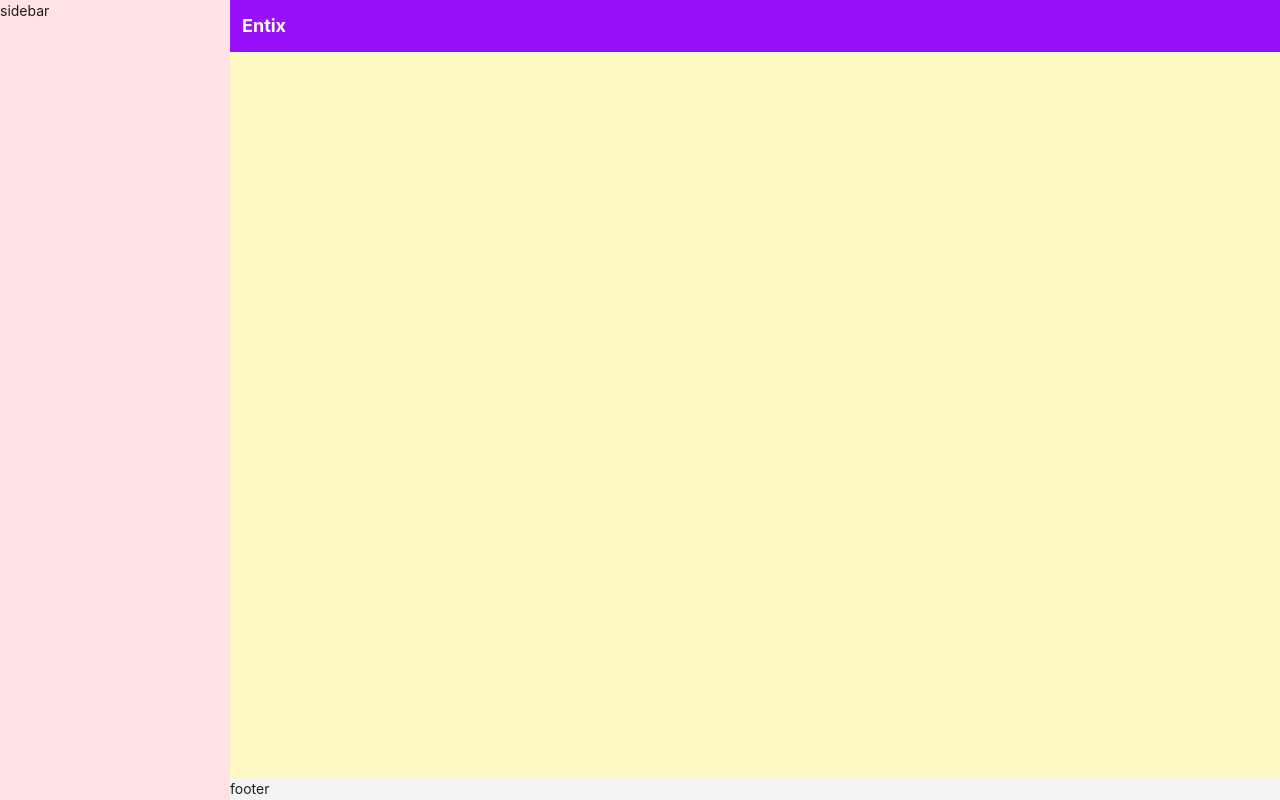
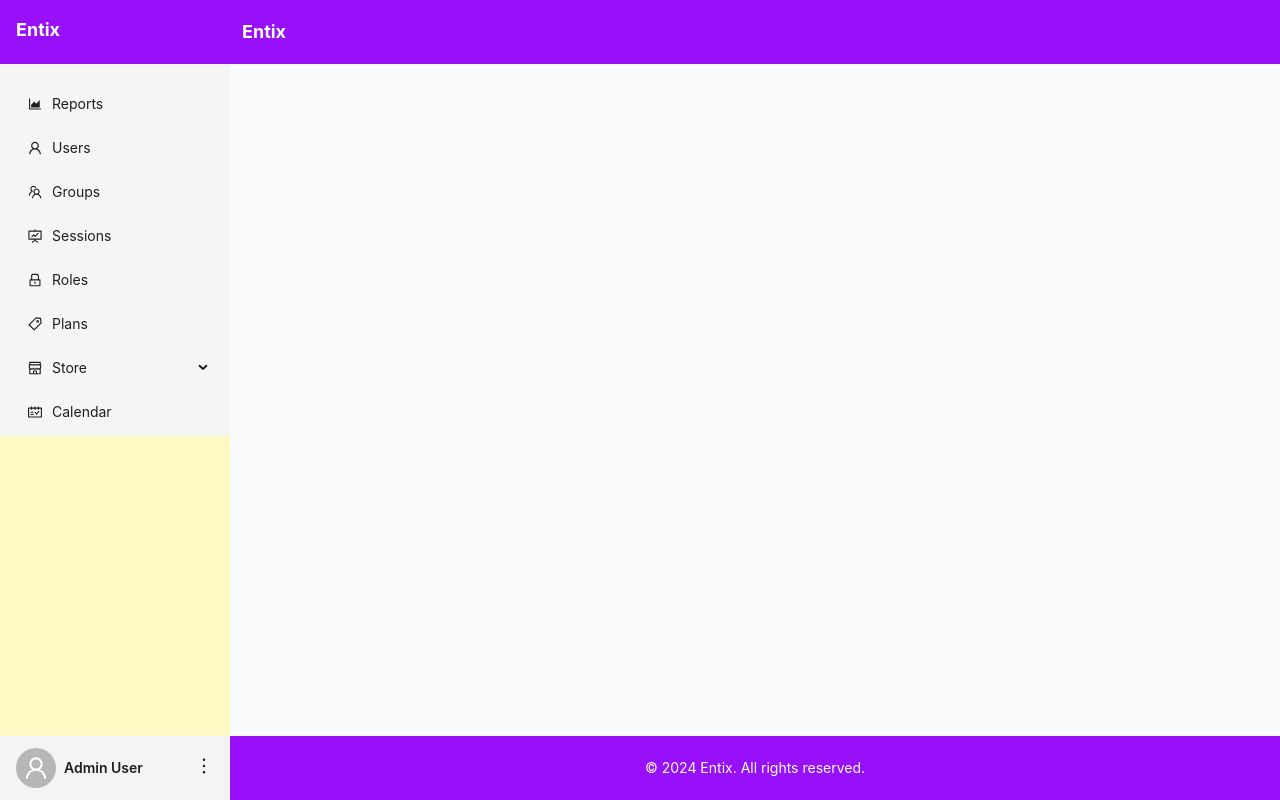
Before and after one commit to chen7david/entix-web, a React (Vite) app: page /#/admin in a window 1280 px wide. Built offline with nearby package versions, Linux system fonts and the light colour scheme; no server answers; what aws-amplify would draw is missing.

Commit message:
feat: added dummy sidebar header and footer

```diff
--- a/src/layouts/admin/AdminLayout.tsx
+++ b/src/layouts/admin/AdminLayout.tsx
@@ -9,8 +9,9 @@ import { AdminFooterContainer } from "../auth/components/FooterContainer";
 import { AdminSidebarToggleButton } from "./components/buttons/AdminSidebarToggleButton";
 import { useAtom } from "jotai";
 import { sidebarOpenAtom } from "./stores/sidebar.store";
+import { Overlay } from "./components/navigation/sidebar/Overlay";
+import { Sidebar } from "./components/sidebar/Sidebar";
 import "./styles/admin-layout.styles.css";
-import { Overlay } from "./components/navigation/sidebar/Overlay";
 
 type AdminLayoutProps = HTMLAttributes<HTMLDivElement> & {};
 
@@ -23,27 +24,40 @@ export const AdminLayout: React.FC<AdminLayoutProps> = ({
   return (
     <div className={cn(className)} {...props}>
       <AdminAppContainer className="bg-blue-100">
+        {/* Sidebar */}
         <AdminSidebarContainer
-          className={cn("bg-red-100 z-50", {
-            "show-admin-sidebar": sidebarOpen,
-          })}
+          className={cn({ "show-admin-sidebar": sidebarOpen })}
         >
-          sidebar
+          <Sidebar />
         </AdminSidebarContainer>
 
+        {/* Overlay */}
         <Overlay />
 
+        {/* Navbar */}
         <AdminNavbarContainer className="bg-purple-600 p-3 flex flex-row justify-between">
           <div className="flex items-center justify-center">
             <span className="text-white text-lg font-bold">Entix</span>
           </div>
           <AdminSidebarToggleButton className="flex justify-center md:hidden" />
         </AdminNavbarContainer>
-        <AdminMainContainer className="bg-yellow-100">
+
+        {/* Main */}
+        <AdminMainContainer className="bg-gray-50 p-8">
           <Outlet />
         </AdminMainContainer>
-        <AdminFooterContainer className="bg-gray-100">
-          footer
+
+        {/* Footer */}
+        <AdminFooterContainer
+          className="
+          flex
+          items-center
+          justify-center
+          bg-purple-600
+          text-white p-3
+        "
+        >
+          <span>© 2024 Entix. All rights reserved.</span>
         </AdminFooterContainer>
       </AdminAppContainer>
     </div>
--- /dev/null
+++ b/src/layouts/admin/components/sidebar/Sidebar.tsx
@@ -0,0 +1,17 @@
+import cn from "classnames";
+import { HTMLAttributes } from "react";
+import { SidebarHeader } from "./SidebarHeader";
+import { SidebarBody } from "./SidebarBody";
+import { SidebarFooter } from "./SidebarFooter";
+
+type SidebarProps = HTMLAttributes<HTMLDivElement> & {};
+
+export const Sidebar: React.FC<SidebarProps> = ({ className, ...props }) => {
+  return (
+    <div className={cn(className)} {...props}>
+      <SidebarHeader className="h-[64px] bg-purple-600" />
+      <SidebarBody className="h-[calc(100dvh-128px)] bg-yellow-100" />
+      <SidebarFooter className="h-[64px] bg-gray-100" />
+    </div>
+  );
+};
--- /dev/null
+++ b/src/layouts/admin/components/sidebar/SidebarBody.tsx
@@ -0,0 +1,19 @@
+import cn from "classnames";
+import { HTMLAttributes } from "react";
+import { SidebarMenu } from "./SidebarMenu";
+
+type SidebarBodyProps = HTMLAttributes<HTMLDivElement> & {};
+
+export const SidebarBody: React.FC<SidebarBodyProps> = ({
+  className,
+  ...props
+}) => {
+  return (
+    <div
+      className={cn(" overflow-y-auto overflow-x-hidden", className)}
+      {...props}
+    >
+      <SidebarMenu />
+    </div>
+  );
+};
--- /dev/null
+++ b/src/layouts/admin/components/sidebar/SidebarFooter.tsx
@@ -0,0 +1,83 @@
+import cn from "classnames";
+import { HTMLAttributes } from "react";
+import { useNavigate } from "react-router-dom";
+import { Avatar, Dropdown, Space, Typography } from "antd";
+import {
+  UserOutlined,
+  LogoutOutlined,
+  SettingOutlined,
+  MoreOutlined,
+} from "@ant-design/icons";
+import type { MenuProps } from "antd";
+
+const { Text } = Typography;
+
+type SidebarFooterProps = HTMLAttributes<HTMLDivElement> & {};
+
+export const SidebarFooter: React.FC<SidebarFooterProps> = ({
+  className,
+  ...props
+}) => {
+  const navigate = useNavigate();
+
+  const onLogout = () => {
+    // Implement logout logic here
+    console.log("Logging out...");
+  };
+
+  const userMenuItems: MenuProps["items"] = [
+    {
+      key: "profile",
+      label: "Profile",
+      icon: <UserOutlined />,
+      onClick: () => navigate("/admin/profile"),
+    },
+    {
+      key: "settings",
+      label: "Settings",
+      icon: <SettingOutlined />,
+      onClick: () => navigate("/admin/settings"),
+    },
+    {
+      type: "divider",
+    },
+    {
+      key: "logout",
+      label: "Logout",
+      icon: <LogoutOutlined />,
+      danger: true,
+      onClick: onLogout,
+    },
+  ];
+
+  return (
+    <div className={cn(className)} {...props}>
+      <div className="px-4 py-3">
+        <Space className="cursor-pointer w-full justify-between items-center">
+          <Space>
+            <Avatar
+              size="large"
+              icon={<UserOutlined />}
+              className="bg-primary"
+            />
+            <div className="flex flex-col">
+              <Text strong className="text-white">
+                Admin User
+              </Text>
+            </div>
+          </Space>
+          <Dropdown
+            menu={{ items: userMenuItems }}
+            placement="topRight"
+            trigger={["click"]}
+            dropdownRender={(menu) => (
+              <div style={{ minWidth: "200px" }}>{menu}</div>
+            )}
+          >
+            <MoreOutlined className="text-white text-xl" />
+          </Dropdown>
+        </Space>
+      </div>
+    </div>
+  );
+};
--- /dev/null
+++ b/src/layouts/admin/components/sidebar/SidebarHeader.tsx
@@ -0,0 +1,18 @@
+import cn from "classnames";
+import { HTMLAttributes } from "react";
+
+type SidebarHeaderProps = HTMLAttributes<HTMLDivElement> & {};
+
+export const SidebarHeader: React.FC<SidebarHeaderProps> = ({
+  className,
+  ...props
+}) => {
+  return (
+    <div
+      className={cn("p-4 text-white text-lg font-bold", className)}
+      {...props}
+    >
+      Entix
+    </div>
+  );
+};
--- /dev/null
+++ b/src/layouts/admin/components/sidebar/SidebarMenu.tsx
@@ -0,0 +1,166 @@
+import { useState } from "react";
+import type { MenuProps } from "antd";
+import { useNavigate } from "react-router-dom";
+import { Menu } from "antd";
+import { useAtom } from "jotai";
+
+import {
+  UserOutlined,
+  ScheduleOutlined,
+  LockOutlined,
+  AreaChartOutlined,
+  TeamOutlined,
+  ShopOutlined,
+  FundProjectionScreenOutlined,
+  TagOutlined,
+} from "@ant-design/icons";
+import { sidebarOpenAtom } from "../../stores/sidebar.store";
+
+type MenuItem = Required<MenuProps>["items"][number];
+
+const adminSidebarMenuItems: MenuItem[] = [
+  {
+    // label: "Admin",
+    key: "/admin",
+    type: "group",
+    children: [
+      {
+        label: "Reports",
+        key: "/reports",
+        icon: <AreaChartOutlined />,
+      },
+      {
+        label: "Users",
+        key: "/users",
+        icon: <UserOutlined />,
+      },
+      {
+        label: "Groups",
+        key: "/groups",
+        icon: <TeamOutlined />,
+      },
+      {
+        label: "Sessions",
+        key: "/sessions",
+        icon: <FundProjectionScreenOutlined />,
+      },
+      {
+        label: "Roles",
+        key: "/roles",
+        icon: <LockOutlined />,
+      },
+      {
+        label: "Plans",
+        key: "/paymentplans",
+        icon: <TagOutlined />,
+      },
+
+      // copies start
+      // {
+      //   label: "Reports",
+      //   key: "/reports",
+      //   icon: <AreaChartOutlined />,
+      // },
+      // {
+      //   label: "Users",
+      //   key: "/users",
+      //   icon: <UserOutlined />,
+      // },
+      // {
+      //   label: "Groups",
+      //   key: "/groups",
+      //   icon: <TeamOutlined />,
+      // },
+      // {
+      //   label: "Sessions",
+      //   key: "/sessions",
+      //   icon: <FundProjectionScreenOutlined />,
+      // },
+      // {
+      //   label: "Roles",
+      //   key: "/roles",
+      //   icon: <LockOutlined />,
+      // },
+      // {
+      //   label: "Plans",
+      //   key: "/paymentplans",
+      //   icon: <TagOutlined />,
+      // },
+      // {
+      //   label: "Reports",
+      //   key: "/reports",
+      //   icon: <AreaChartOutlined />,
+      // },
+      // {
+      //   label: "Users",
+      //   key: "/users",
+      //   icon: <UserOutlined />,
+      // },
+      // {
+      //   label: "Groups",
+      //   key: "/groups",
+      //   icon: <TeamOutlined />,
+      // },
+      // {
+      //   label: "Sessions",
+      //   key: "/sessions",
+      //   icon: <FundProjectionScreenOutlined />,
+      // },
+      // {
+      //   label: "Roles",
+      //   key: "/roles",
+      //   icon: <LockOutlined />,
+      // },
+      // {
+      //   label: "Plans",
+      //   key: "/paymentplans",
+      //   icon: <TagOutlined />,
+      // },
+      // copies end
+      {
+        label: "Store",
+        key: "/store",
+        icon: <ShopOutlined />,
+        children: [
+          {
+            label: "Products",
+            key: "/store/products",
+            icon: <ShopOutlined />,
+          },
+          {
+            label: "Categories",
+            key: "/store/categories",
+            icon: <ShopOutlined />,
+          },
+        ],
+      },
+    ],
+  },
+  {
+    label: "Calendar",
+    key: "/calendar",
+    icon: <ScheduleOutlined />,
+  },
+];
+
+export const SidebarMenu = () => {
+  const [current, setCurrent] = useState("mail");
+  const navigate = useNavigate();
+  const [isSideBarOpen, setIsSideBarOpenAtom] = useAtom(sidebarOpenAtom);
+
+  const menuOnClick: MenuProps["onClick"] = (e) => {
+    setCurrent(e.key);
+    navigate(e.key);
+    setIsSideBarOpenAtom(!isSideBarOpen);
+  };
+
+  return (
+    <Menu
+      onClick={menuOnClick}
+      selectedKeys={[current]}
+      mode="inline"
+      items={adminSidebarMenuItems}
+      style={{ borderRight: "none", backgroundColor: "#f5f5f5" }}
+    />
+  );
+};
--- a/src/layouts/admin/styles/admin-layout.styles.css
+++ b/src/layouts/admin/styles/admin-layout.styles.css
@@ -1,4 +1,6 @@
 :root {
+  --admin-navbar-min-height: 64px;
+  --admin-footer-min-height: 64px;
   --admin-app-container-height: 100dvh;
   --admin-sidebar-width: 230px;
 }
@@ -16,6 +18,7 @@
 #admin-navbar-container {
   grid-area: navbar;
   position: sticky;
+  min-height: var(--admin-navbar-min-height);
   top: 0;
   align-self: start;
   z-index: 30;
@@ -36,6 +39,7 @@
 
 #admin-footer-container {
   grid-area: footer;
+  min-height: var(--admin-footer-min-height);
 }
 
 /* Responsive Design */
```
